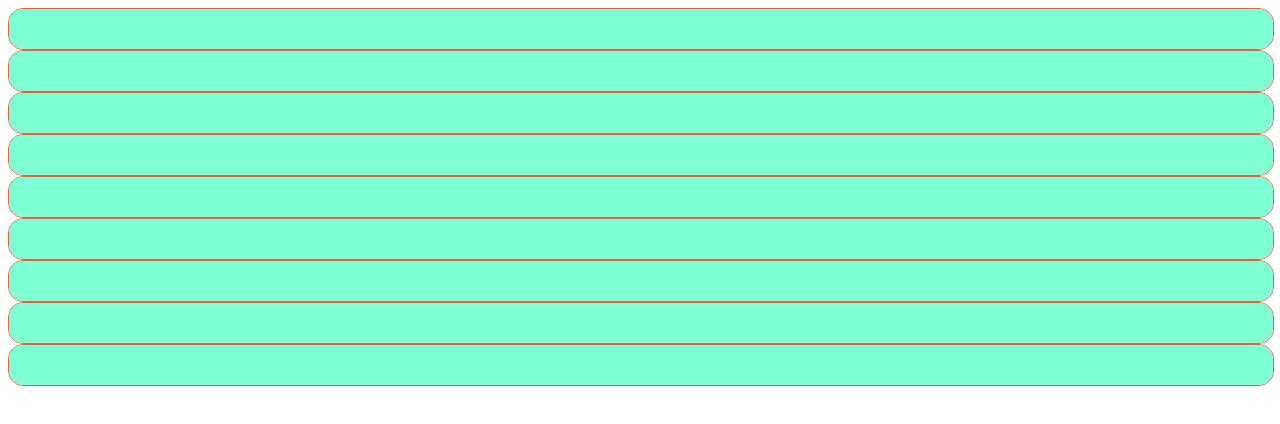
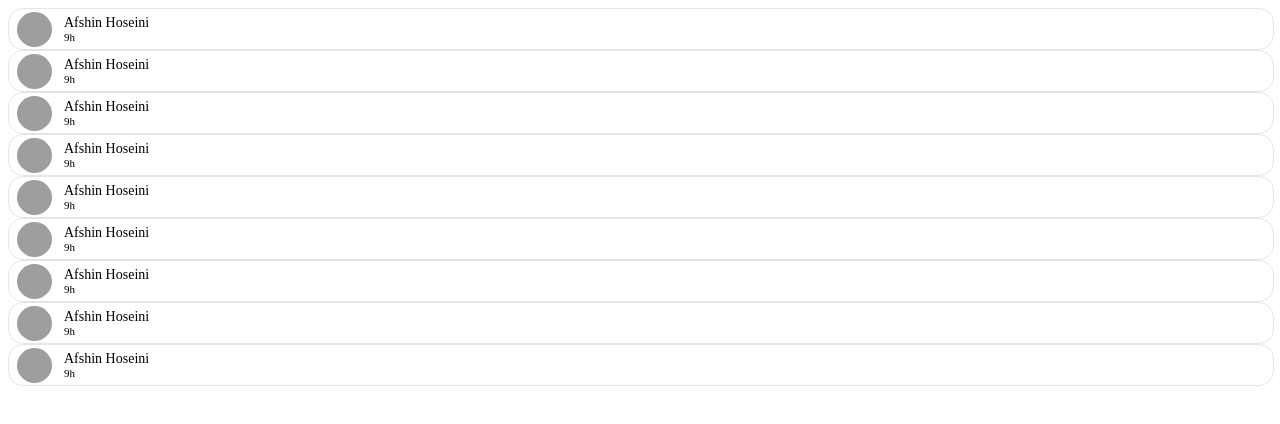
Before and after one commit to afshin-hoseini/vanilla-idea-box, a website built with Parcel: page index.html in a window 1280 px wide. Built offline with nearby package versions, Linux system fonts and the light colour scheme; grey boxes are pictures that could not be loaded.

Commit message:
Implementing content border

```diff
--- a/src/ideaBox.css
+++ b/src/ideaBox.css
@@ -3,18 +3,18 @@
   height: 100%;
   display: flex;
   flex-direction: column;
-  border: 1px rgb(241, 94, 57) solid;
+  border: 1px rgb(229 229 229) solid;
   border-radius: 15px;
   overflow: hidden;
 }
 
 .ib-content.opened {
+  clip-path: url(#ib-content-clip);
 }
 
 .ib-user-info {
-  background-color: aquamarine;
   height: 40px;
-  transition: all 0.3s;
+  transition: all 0.5s;
   overflow: hidden;
   opacity: 1;
 }
@@ -26,18 +26,28 @@
 
 .ib-text {
   flex: 1;
-  background-color: antiquewhite;
+  /* background-color: antiquewhite; */
 }
 
-.id-header-info {
+.ib-header-info {
   height: 0;
-  background-color: aquamarine;
   overflow: hidden;
-  transition: all 0.3s ease-out;
+  transition: all 0.5s ease-out;
   opacity: 0;
+  display: flex;
+  justify-content: space-between;
+  align-items: center;
 }
 
-.id-header-info.apeared {
-  height: 40px;
+.ib-header-info.apeared {
+  height: 60px;
   opacity: 1;
+  transform: translateY(10px);
 }
+
+.ib-close-btn {
+  height: 30px;
+  margin: 0 12px;
+  background: unset;
+  border: none;
+}
--- a/src/ideaBox.js
+++ b/src/ideaBox.js
@@ -1,4 +1,11 @@
 import "./ideaBox.css";
+import UserInfo from "./userInfo/index";
+
+const ideaData = {
+  fullName: "Afshin Hoseini",
+  profilePic:
+    "https://widgetwhats.com/app/uploads/2019/11/free-profile-photo-whatsapp-4.png"
+};
 /**
  *
  * @param {HTMLDivElement} container
@@ -13,19 +20,32 @@ export default function (container) {
   userInfoDiv.classList.add("ib-user-info");
   textContentDiv.classList.add("ib-text");
 
-  headerInfo.classList.add("id-header-info");
+  headerInfo.classList.add("ib-header-info");
 
   contentDiv.append(userInfoDiv, textContentDiv);
   container.append(headerInfo, contentDiv);
+
+  const closeBtn = (function () {
+    const closebtn = document.createElement("button");
+    closebtn.classList.add("ib-close-btn");
+    closebtn.innerText = "Close";
+    return closebtn;
+  })();
+
+  UserInfo(userInfoDiv, { size: "small", ...ideaData });
+  createContentClipSvg();
 
   const ideaBox = {
     open() {
       contentDiv.classList.add("opened");
 
+      UserInfo(headerInfo, { size: "large", ...ideaData });
+      headerInfo.appendChild(closeBtn);
+
       setTimeout(() => {
         userInfoDiv.classList.add("disapeared");
         headerInfo.classList.add("apeared");
-      }, 200);
+      }, 600);
     },
     init() {}
   };
@@ -33,3 +53,24 @@ export default function (container) {
   ideaBox.init();
   return ideaBox;
 }
+
+function createContentClipSvg() {
+  document.body.appendChild(
+    (function () {
+      const svg = document.createElement("svg");
+      svg.setAttribute("width", "0");
+      svg.setAttribute("height", "0");
+      svg.id = "ib-content-svg";
+      svg.innerHTML = `
+      <defs>
+        <clipPath id="ib-content-clip">
+          <circle cx="100" cy="100" r="40" />
+          <circle cx="60" cy="60" r="40" />
+        </clipPath>
+      </defs>
+    `;
+
+      return svg;
+    })()
+  );
+}
--- a/src/styles.css
+++ b/src/styles.css
@@ -40,15 +40,13 @@ body {
 
 .idea-container.opened {
   position: fixed;
-  animation: opening-idea 0.3s both;
+  animation: opening-idea 0.6s both;
 }
 
 @keyframes opening-idea {
   100% {
     top: 0;
     left: calc(50vw - 400px);
-    /* bottom: 0;
-    right: 0; */
     width: 800px;
     height: 600px;
   }
--- /dev/null
+++ b/src/userInfo/index.js
@@ -0,0 +1,38 @@
+/**
+ * @typedef {{
+ * size:"small"|"large",
+ * fullName?: string,
+ * date?: Date,
+ * profilePic?: string
+ * }} UserInfoElementOptions
+ */
+
+"use strict";
+import "./style.css";
+
+/**
+ *
+ * @param {HTMLDivElement} container
+ * @param {UserInfoElementOptions} options
+ */
+export default function (container, options = "small") {
+  const wrapper = document.createElement("div");
+  wrapper.classList.add("user-info-wrapper", options.size);
+
+  const userPic = document.createElement("img");
+  userPic.classList.add("user-info-pic", options.size);
+
+  /** Including full name and another arbitrary info */
+  const infoContainer = document.createElement("div");
+  infoContainer.classList.add("user-info-container", options.size);
+
+  infoContainer.innerHTML = `
+    <span class="txt-fullname"> Afshin Hoseini </span>
+    <span class="txt-date"> 9h </span>
+  `;
+
+  wrapper.append(userPic, infoContainer);
+  container.appendChild(wrapper);
+
+  userPic.src = options.profilePic;
+}
--- /dev/null
+++ b/src/userInfo/style.css
@@ -0,0 +1,47 @@
+.user-info-wrapper {
+  display: flex;
+  flex-direction: row;
+  padding: 0 8px;
+  align-items: center;
+  height: 100%;
+}
+
+.user-info-wrapper.large {
+  padding-left: 25px;
+}
+
+.user-info-pic {
+  width: 35px;
+  height: 35px;
+  border-radius: 50%;
+  margin-right: 12px;
+}
+
+.user-info-pic.large {
+  width: 55px;
+  height: 55px;
+}
+
+.user-info-container {
+  display: flex;
+  flex-direction: column;
+}
+
+.user-info-container.large {
+  flex-direction: row;
+  align-items: center;
+}
+
+.user-info-container .txt-date {
+  font-size: 11px;
+}
+
+.user-info-container.large .txt-date {
+  font-size: 14px;
+  color: gray;
+  padding-left: 12px;
+}
+
+.user-info-container .txt-fullname {
+  font-size: 14px;
+}
```
Also changed, not shown: src/userInfo.js (added, +7 -0 lines), src/ideaBoxBorderGenerator.js (added).
